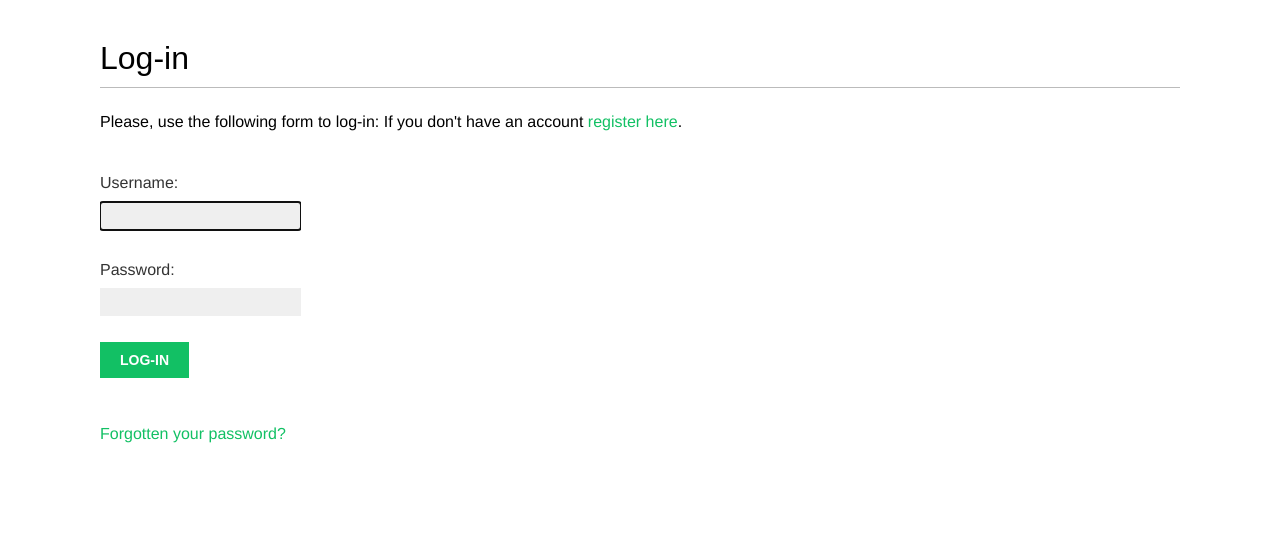
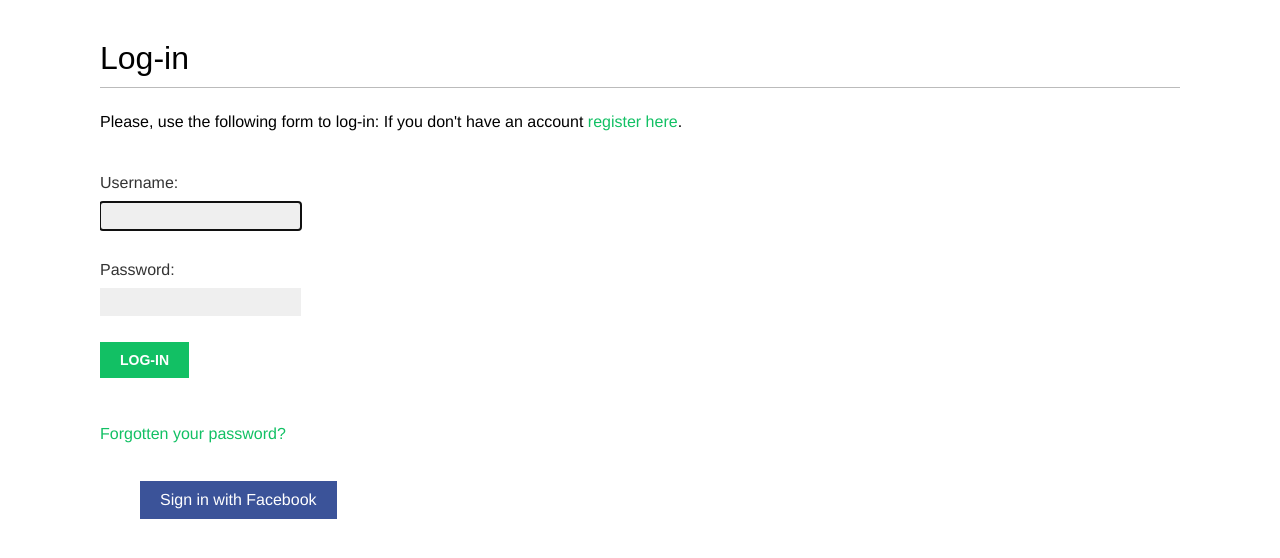
Before and after one commit to Aro-M/bookmarks, a Django app: page /account/login/ in a window 1280 px wide. Shown: the part 47-605 px from the top of the page. Run offline with Django 4.2, Linux system fonts and the light colour scheme; some web fonts are replaced.

Commit message:
add_facebook_auth

```diff
--- a/account/templates/registration/login.html
+++ b/account/templates/registration/login.html
@@ -23,5 +23,15 @@
  Forgotten your password?
  </a>
  </p>
+  <div class="social">
+ <ul>
+ <li class="facebook">
+ <a href="{% url "social:begin" "facebook" %}">
+ Sign in with Facebook
+ </a>
+ </li>
+ </ul>
  </div>
+ </div>
+
 {% endblock %}
--- a/bookmarks/urls.py
+++ b/bookmarks/urls.py
@@ -7,6 +7,7 @@ from django.conf.urls.static import static
 urlpatterns = [
     path('admin/', admin.site.urls),
     path('account/', include('account.urls')),
+    path('social-auth/', include('social_django.urls',namespace='social')),
 ]
 
 if settings.DEBUG:
```
Also changed, not shown: bookmarks/settings.py (+10 -0 lines), db.sqlite3, 3 other files.
